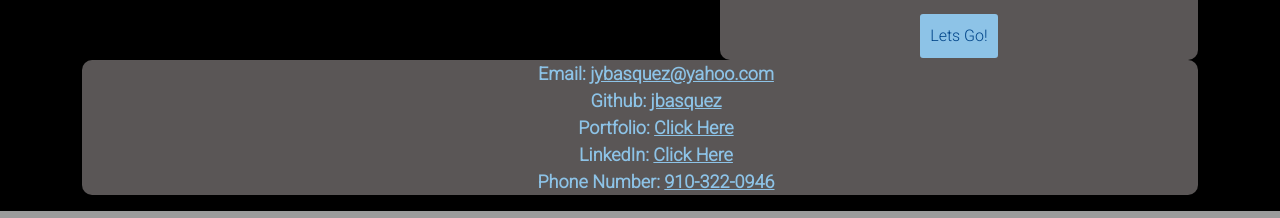
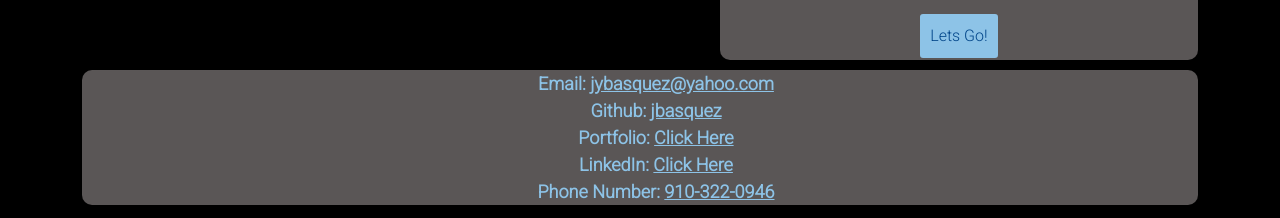
Before and after one commit to jbasquez/jbasquez.github.io, a React (Create React App) app in the folder reactapp/: page / in a window 1280 px wide. Shown: the part 1535-1753 px from the top of the page. Built offline with nearby package versions, Linux system fonts and the light colour scheme; no server answers.

Commit message:
home page styling

```diff
--- a/reactapp/src/pages/home.js
+++ b/reactapp/src/pages/home.js
@@ -62,11 +62,13 @@ function Home(){
                         />
                       </div>
                     </div>
-                    <div className="bg">
+                    <div className="bg padB">
                       <SeeMoreButton />
                     </div>
                   </div>
+                  <div className="mar">
                   <Footer/>
+                  </div>
                 </div>
               </div>
             </div>
--- a/reactapp/src/scss/style.css
+++ b/reactapp/src/scss/style.css
@@ -173,8 +173,11 @@ footer{
   border-width: thick;
 }
 .margin{
-  margin-top:20px;
+  margin-top: 20px;
 }
 .big{
   font-size: 30px;
 }
+.mar{
+  margin-top: 10px;
+}
```
